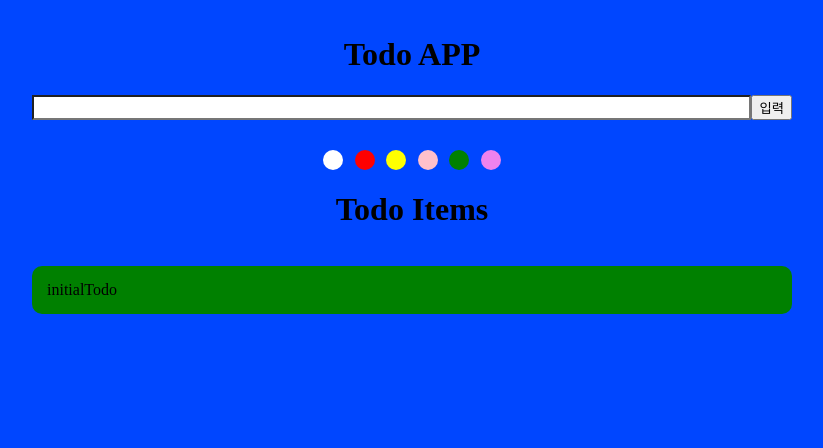
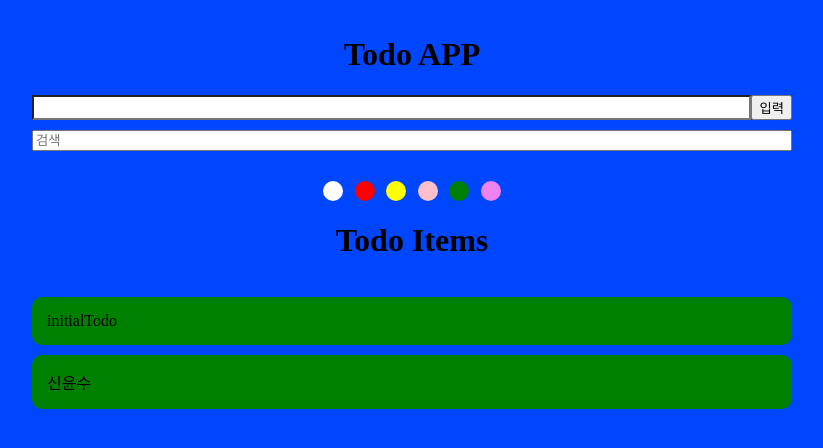
Before and after one commit to Younsoo-Shin/shinhan-5th-react-todo, a React (Vite) app: page / in a window 1280 px wide. Shown: the top 448 px of the page, without its empty margins (228-1051 px from the left). Built offline with nearby package versions, Linux system fonts and the light colour scheme.

Commit message:
Search Input with Chosung

```diff
--- a/package.json
+++ b/package.json
@@ -11,6 +11,7 @@
     "new-cmd": "cross-env SAMPLE=SAMPLE vite"
   },
   "dependencies": {
+    "es-hangul": "^2.1.0",
     "react": "^18.3.1",
     "react-dom": "^18.3.1"
   },
--- a/src/components/TodoApp.jsx
+++ b/src/components/TodoApp.jsx
@@ -1,4 +1,4 @@
-import { useCallback, useState } from 'react';
+import { useCallback, useEffect, useMemo, useState } from 'react';
 import './TodoApp.css';
 
 const COLOR_PICK_LIST = ['white', 'red', 'yellow', 'pink', 'green', 'violet'];
@@ -6,6 +6,7 @@ import TodoInput from './TodoInput';
 import Colorbar from './Colorbar';
 import TodoItem from './TodoItem';
 import TodoList from './TodoList';
+import { getChoseong } from 'es-hangul';
 
 export default function TodoApp({}) {
   const [todoInput, setTodoInput] = useState('');
@@ -14,8 +15,16 @@ export default function TodoApp({}) {
       text: 'initialTodo',
       color: 'green',
     },
+    {
+      text: '신윤수',
+      color: 'green',
+      chosung: 'ㅅㅇㅅ',
+    },
   ]);
   const [pickedColor, setPickedColor] = useState(COLOR_PICK_LIST[0]);
+
+  const [searchInput, setSeartchInput] = useState('');
+  const [searchResult, setSearchResult] = useState([]);
 
   const addTodo = useCallback(() => {
     setTodoArray((prevTodoArr) => [
@@ -27,6 +36,21 @@ export default function TodoApp({}) {
     ]);
     setTodoInput('');
   }, [todoInput, pickedColor]);
+
+  useEffect(() => {
+    setSearchResult(
+      todoArray.filter((todo) => {
+        return (
+          todo.text.includes(searchInput) ||
+          getChoseong(todo.text).includes(searchInput)
+        );
+      })
+    );
+  }, [searchInput, todoArray]);
+
+  const renderedList = useMemo(() => {
+    return searchInput ? searchResult : todoArray;
+  }, [searchResult, todoArray, searchInput]);
 
   return (
     <div className="todoapp-wrap">
@@ -47,6 +71,20 @@ export default function TodoApp({}) {
             setTodoInput={setTodoInput}
             addTodo={addTodo}
           />
+
+          <div style={{ display: 'flex', marginTop: 10 }}>
+            <input
+              type="text"
+              style={{
+                flexGrow: 1,
+              }}
+              placeholder="검색"
+              onChange={(e) => {
+                setSeartchInput(e.target.value);
+              }}
+              value={searchInput}
+            />
+          </div>
         </div>
 
         <div style={{ marginTop: 30, width: '100%' }}>
@@ -64,10 +102,20 @@ export default function TodoApp({}) {
           </div>
 
           <div style={{ width: '100%' }}>
-            <TodoList items={todoArray} />
+            {/* <TodoList items={todoArray} /> */}
+            <TodoList items={renderedList} />
           </div>
         </div>
       </div>
     </div>
   );
 }
+
+/**
+ * CSS 단위 (width, height)
+ * - px: 절대적인 크기
+ * - em: 상대적인크기 (엘리먼트의 font-size에 대비한 상대적인 크기)
+ * - rem: root태그의 font-size에 대비한 상대적인 크기(html태그 or body 태그)
+ * - vw/vh: viewport에 대한 상대적인 크기 (~100vw/vh) viewport: 현재 스크린사이즈
+ * - %: 상위엘리먼트의 width/height에 대비해 몇 %의 크기를 차지할 것이냐?
+ */
```
Also changed, not shown: 1 other file (tests, documents, lock files or other folders).
